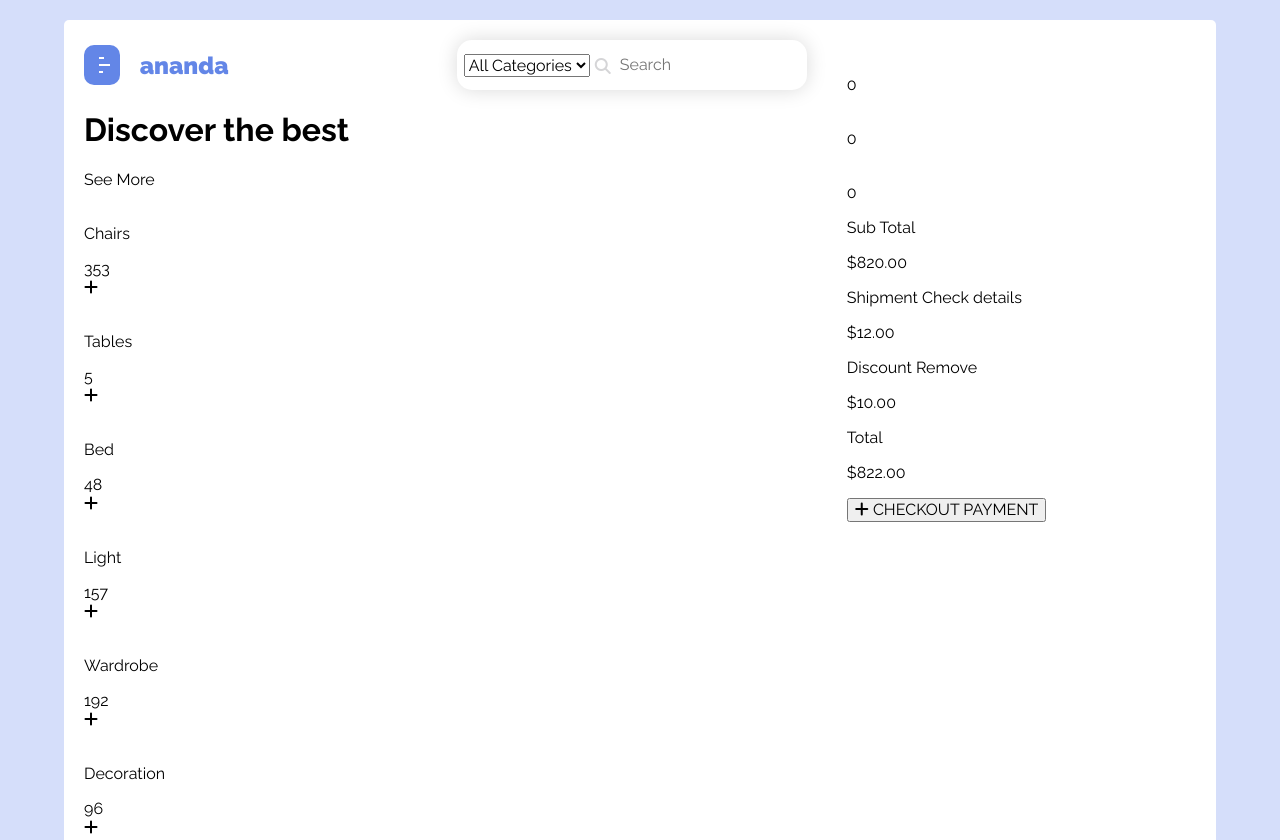
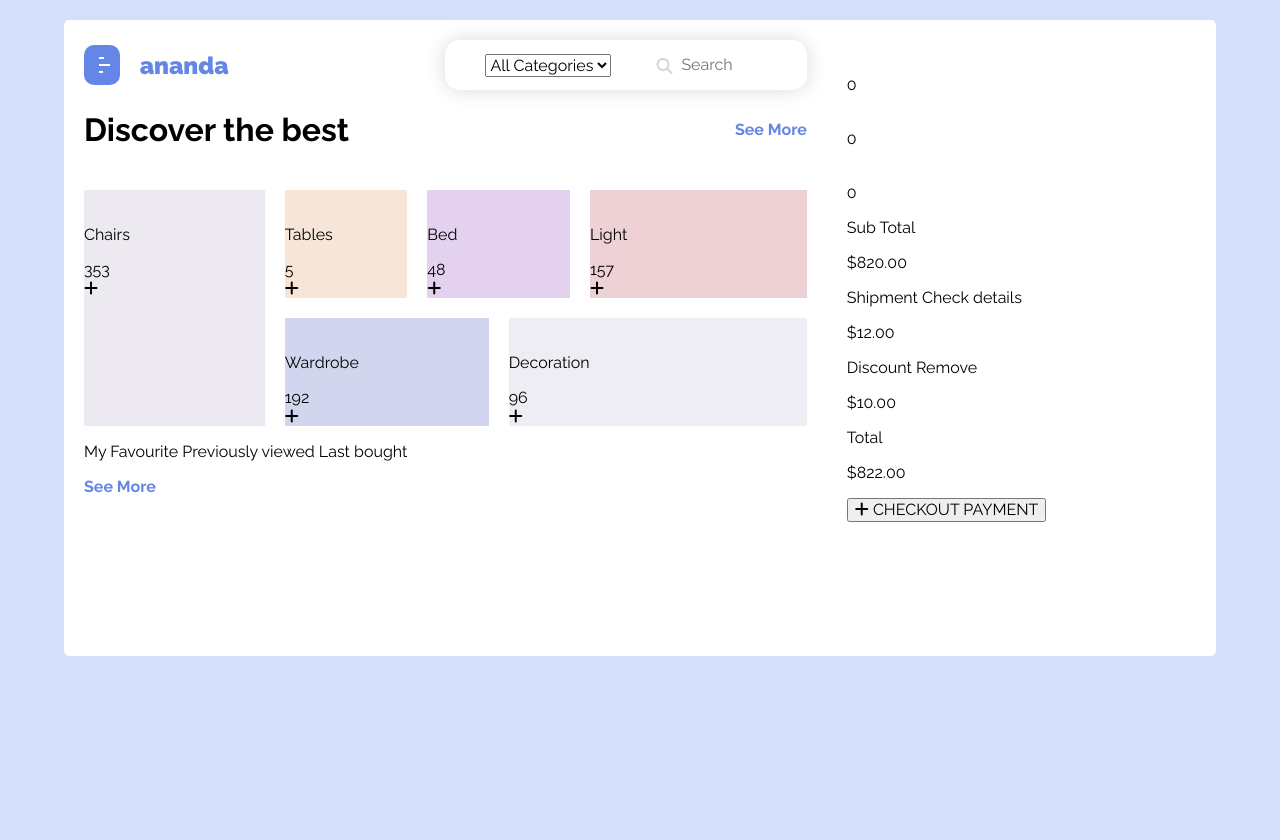
Before and after one commit to bremdows/store-flex-grid, a plain HTML site: page index.html in a window 1280 px wide. Shown: the top 840 px of the page. After the commit the page ends 800 px from the top, so only its background shows below. Drawn offline with Linux system fonts and the light colour scheme.

Commit message:
grid para los productores terminado

```diff
--- a/css/store.css
+++ b/css/store.css
@@ -1,6 +1,6 @@
 :root{
     /*
-        COLORES
+        * COLORES
     */
     --color-principal: #6386E7;
     --color-principal-light: #6F90E6;
@@ -21,19 +21,19 @@
     --dark: #000;
     --dark-light: #3A373C;
     /*
-        FUENTES
+        * FUENTES
     */
     --fuente-principal: "Raleway", sans-serif;
 
     /*
-        TAMAÑOS
+        * TAMAÑOS
     */
     --size-radius: .5rem;
     --size-bar-menu: 4rem;
     --size-bar-menu-radius: 1rem;
 }
 /*
-    GENERALES
+    * GENERALES
 */
 *,
 *::before,
@@ -56,14 +56,20 @@ ul{
     list-style: none;
 }
 /*
-    UTILITARIOS
+    * UTILITARIOS
 */
 .text-center{
     text-align: center;
 }
-
 /*
-    BAR MENU
+    * SEE MORE
+*/
+.see-more{
+    color: var(--color-principal);
+    font-weight: 700;
+}
+/*
+    * BAR MENU
 */
 .bar-menu{
     display: flex;
@@ -100,7 +106,7 @@ ul{
 }
 
 /*
-    STORE
+    * STORE
 */
 .content-store{
     max-width: 192rem;
@@ -117,12 +123,12 @@ ul{
 .store{
 }
 /*
-    STORE HEADER
+   * STORE HEADER
 */
 .store__header{
     display: grid;
     justify-content: space-between;
-    grid-template: 5rem / 20% minmax(35rem, 40%);
+    grid-template: 5rem / 20% minmax(35rem, 50%);
 }
 .store__brand{
     display: flex;
@@ -137,12 +143,13 @@ ul{
 }
 .store__search{
     display: flex;
-    justify-content: center;
     align-items: center;
     box-shadow: 0 0 2rem rgba(0, 0, 0, .15);
     border-radius: 1.5rem;
 }
-
+.store__categories{
+    margin: 0rem 4rem;
+}
 .store__search-input{
     position: relative;
 }
@@ -155,10 +162,47 @@ ul{
 .store__input-search{
     border: none;
     padding-left: 3rem;
+    width: 100%;
 }
 .store__input-search:focus{
     outline: 0;
 }
 /*
-    CART
+   * STORE PRODUCTS
 */
+.store__products{
+    display: grid;
+    grid-template: auto auto / 25% 1fr 0.5fr 0.5fr 30%;
+    grid-gap: 2rem;
+}
+.store__header-products{
+    grid-column: 1 / 6;
+    display: flex;
+    justify-content: space-between;
+    align-items: center;
+}
+.store__product-1{
+    grid-row: 2 / 4;
+    background: var(--color-product-1);
+}
+.store__product-2{
+    background: var(--color-product-2);
+}
+.store__product-3{
+    grid-column: 3 / 5;
+    background: var(--color-product-3);
+}
+.store__product-4{
+    background: var(--color-product-4);
+}
+.store__product-5{
+    grid-column: 2 / 4;
+    background: var(--color-product-5);
+}
+.store__product-6{
+    grid-column: 4 / 6;
+    background: var(--color-product-6);
+}
+/*
+    * CART
+*/
--- a/index.html
+++ b/index.html
@@ -38,10 +38,10 @@
                     </div>
                 </div>
             </header>
-
+            <!-- * STORE PRODUCTS -->
             <div class="store__products">
                 <div class="store__header-products">
-                    <h1 class="store__products-title">Discover the best</h1>
+                    <h1 class="store__products-title">Discover <span>the best</span></h1>
                     <span class="see-more">See More</span>
                 </div>
                 <div class="store__product-1">
@@ -117,6 +117,7 @@
                     </div>
                 </div>
             </div>
+            <!-- * STORE FAVOURITES -->
             <div class="store__favourites">
                 <div class="store__header-favourites">
                     <p>
```
